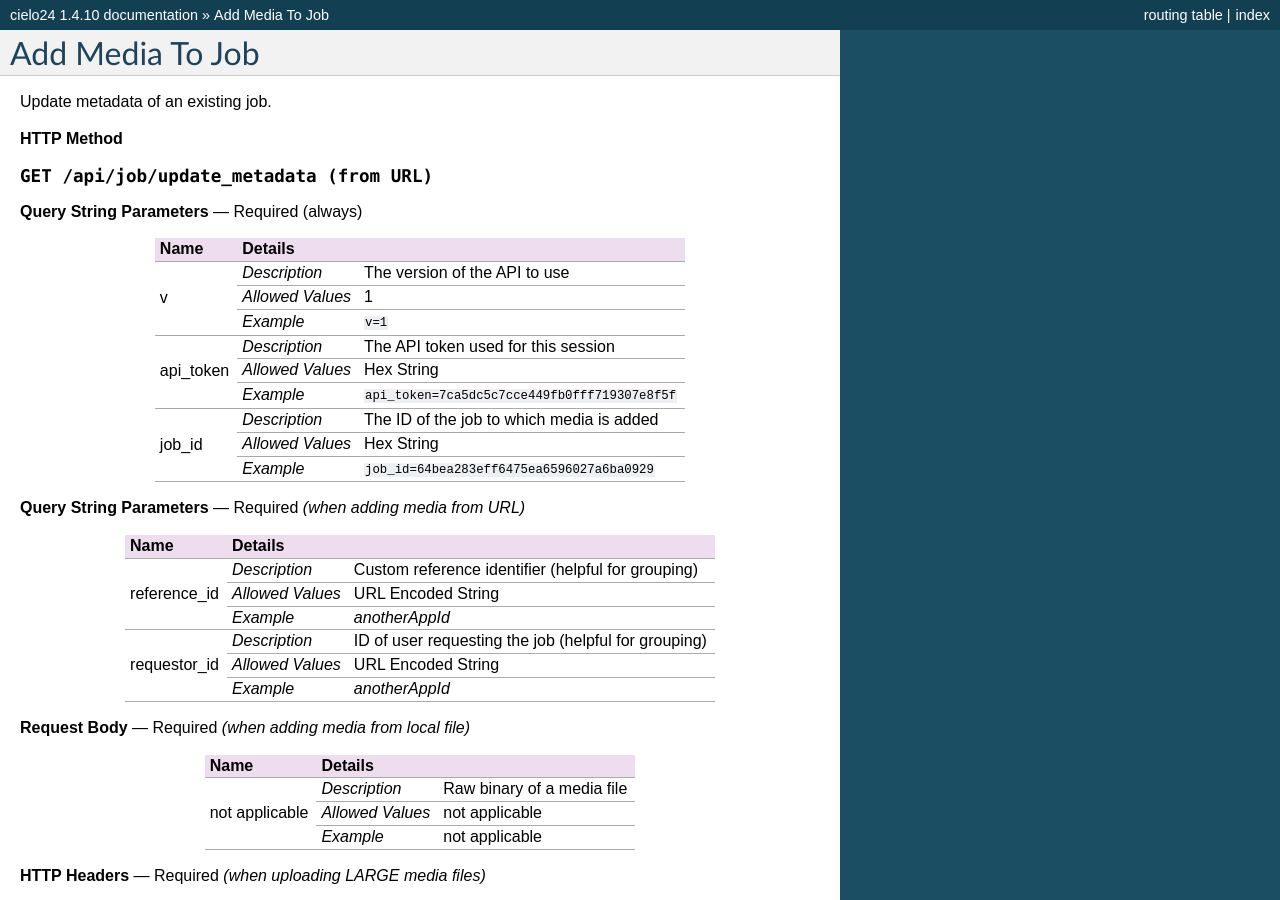
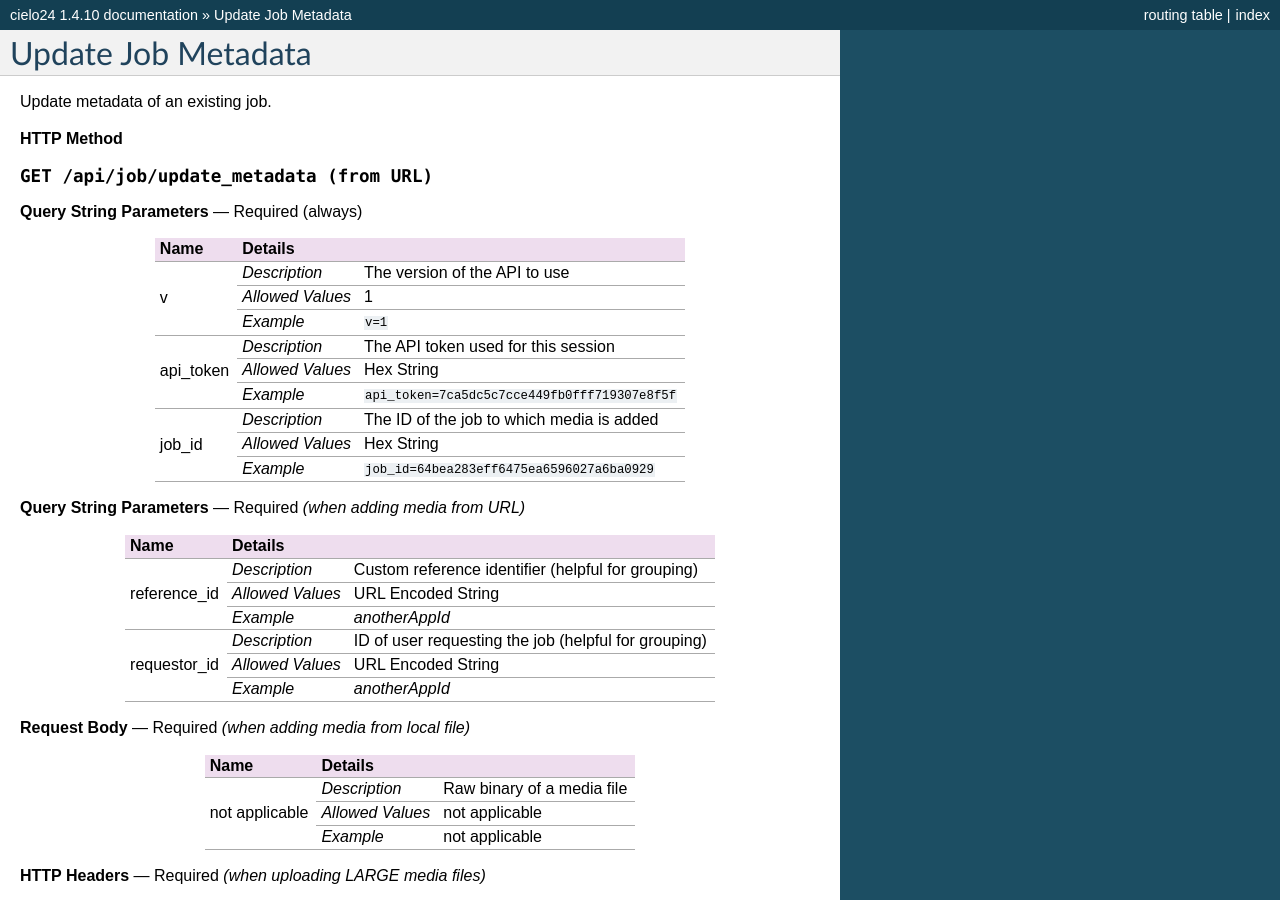
Before and after one commit to cielo24/Docs, a Sphinx documentation site: the page built from api/source/job_control/update_metadata.rst, in a window 1280 px wide and 900 px high. Built offline with Sphinx 7.4.7, drawn with Linux system fonts in a browser that asks for light colours; some of the changed text lies outside the part shown.

Commit message:
fix title

```diff
--- a/api/source/job_control/update_metadata.rst
+++ b/api/source/job_control/update_metadata.rst
@@ -1,4 +1,4 @@
-Add Media To Job
+Update Job Metadata
 ================
 
 Update metadata of an existing job.
```
